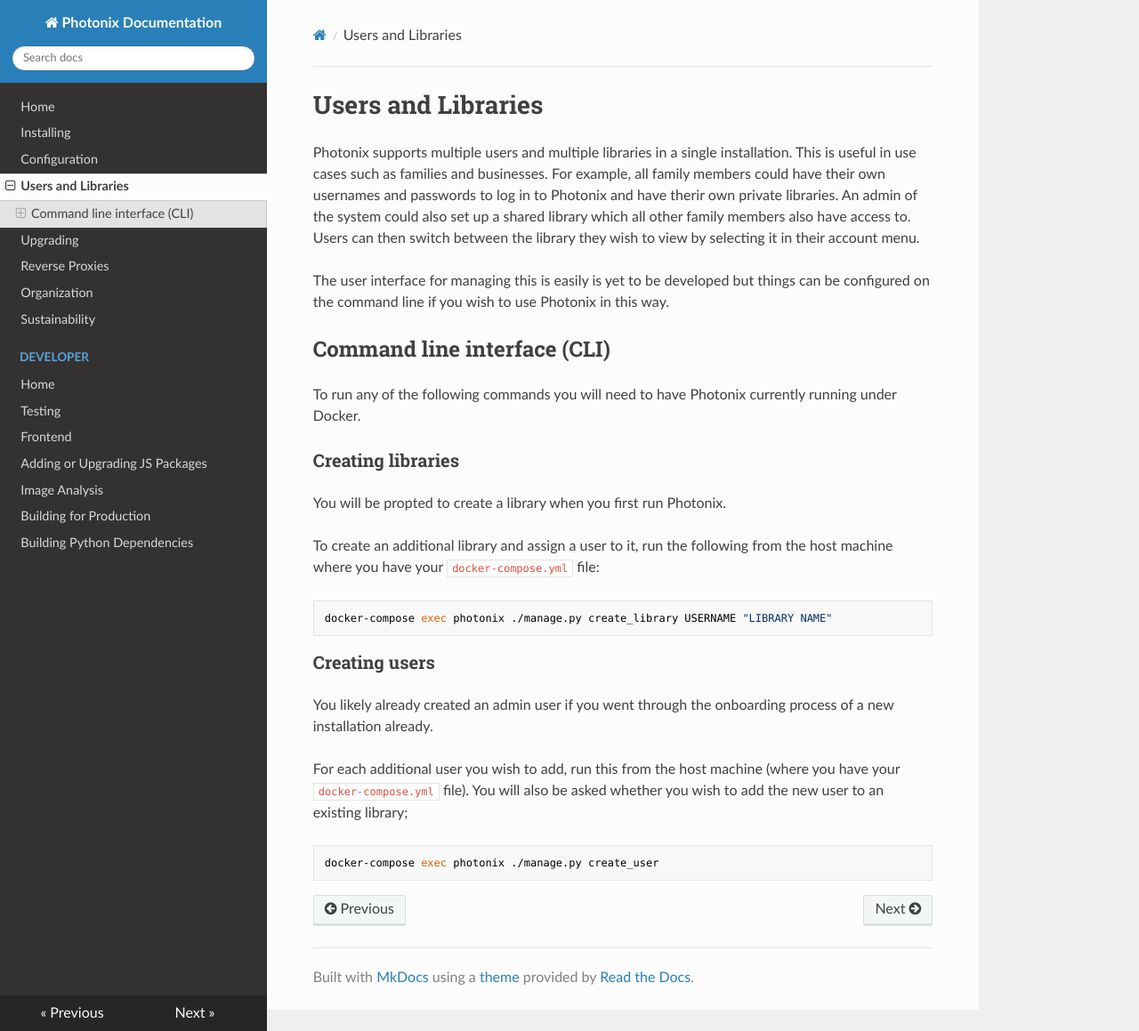
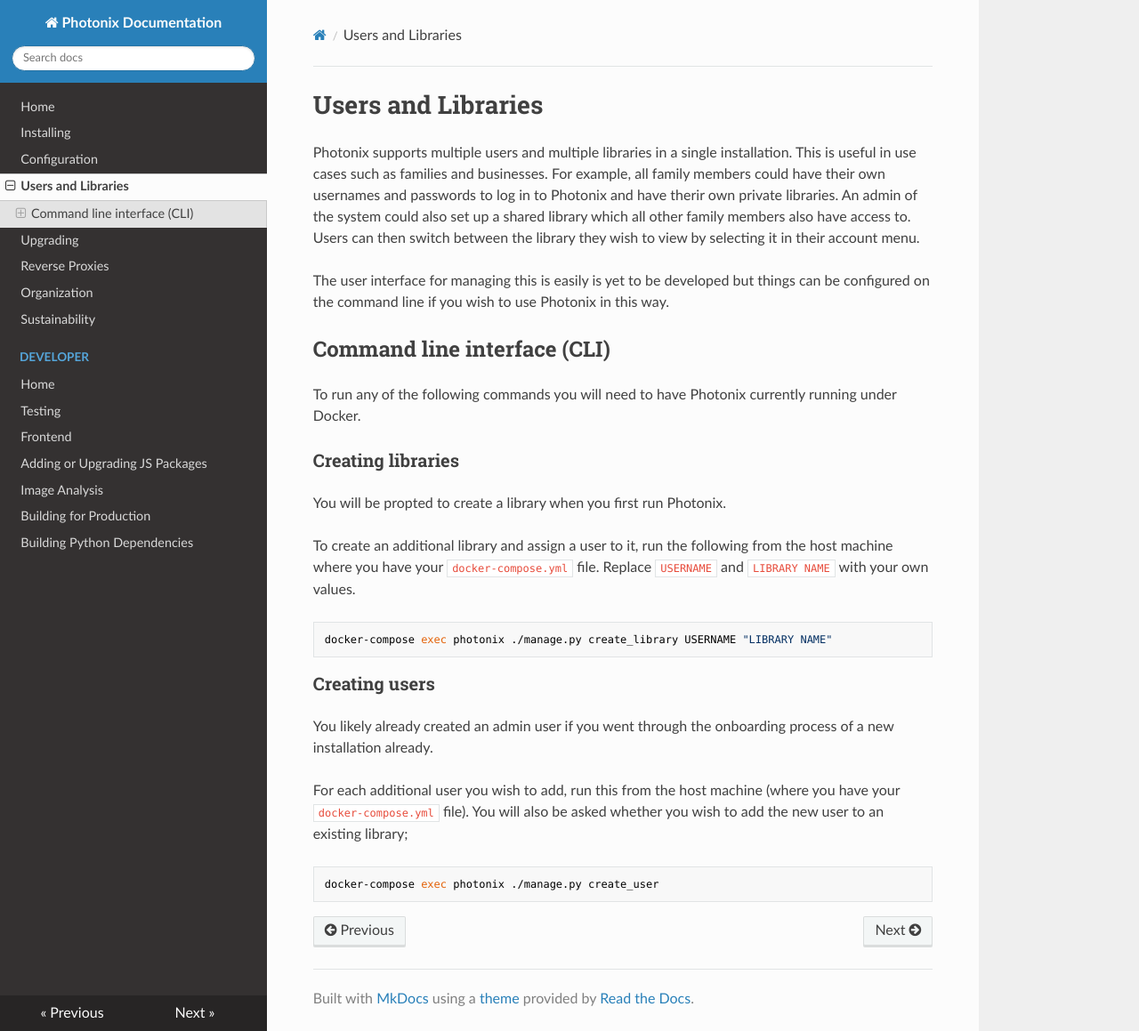
Before and after one commit to photonixapp/photonix-website, an MkDocs documentation site: the page built from docs/users_libraries.md, in a window 1280 px wide and 1159 px high. Shown: the whole window at 89% size. Built offline with MkDocs 1.6.1, drawn with Linux system fonts in a browser that asks for light colours; nearby versions of some CDN libraries.

Commit message:
Updating docs on creating libraries and users

```diff
--- a/docs/users_libraries.md
+++ b/docs/users_libraries.md
@@ -12,7 +12,7 @@
 
 You will be propted to create a library when you first run Photonix.
 
-To create an additional library and assign a user to it, run the following from the host machine where you have your `docker-compose.yml` file:
+To create an additional library and assign a user to it, run the following from the host machine where you have your `docker-compose.yml` file. Replace `USERNAME` and `LIBRARY NAME` with your own values.
 
     docker-compose exec photonix ./manage.py create_library USERNAME "LIBRARY NAME"
 
```
